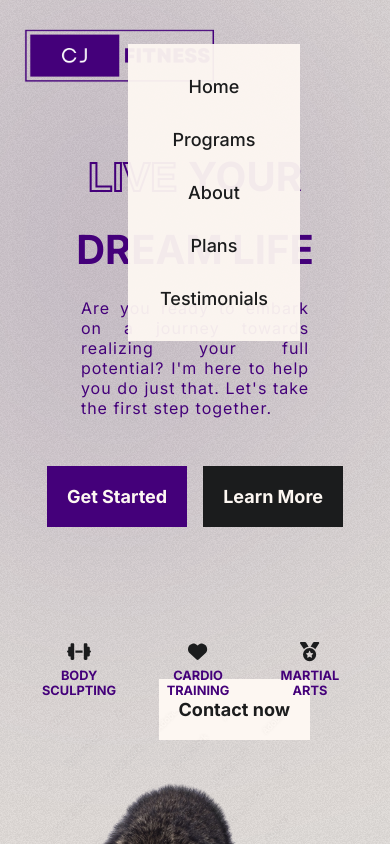
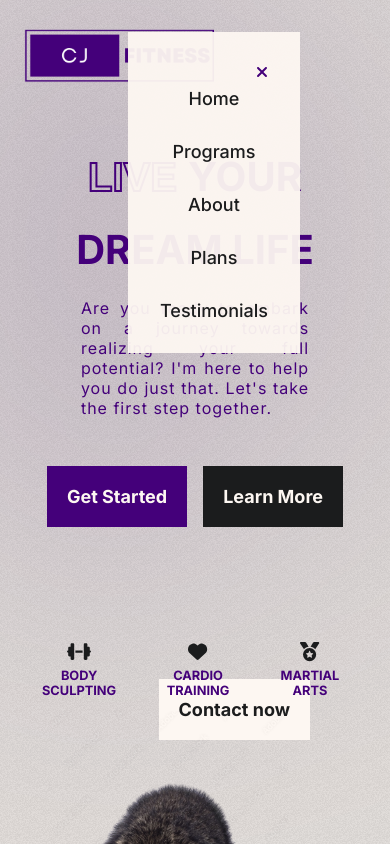
Before and after one commit to veronika-pomy/Fitness-Portfolio, a React (Create React App) app: page / in a window 390 px wide. Both pictures are taken after a click on the element 206 px from the left and 56 px from the top of the page. Shown: the top 844 px of the page. Built offline with nearby package versions, Linux system fonts and the light colour scheme; the HTML template or start-up script is replaced by a standard one.

Commit message:
added x mark to close header menu on mobile screens

```diff
--- a/package.json
+++ b/package.json
@@ -8,6 +8,7 @@
     "@fortawesome/free-brands-svg-icons": "^6.4.2",
     "@fortawesome/free-solid-svg-icons": "^6.4.2",
     "@fortawesome/react-fontawesome": "^0.2.0",
+    "@sendgrid/mail": "^7.7.0",
     "@testing-library/jest-dom": "^5.16.4",
     "@testing-library/react": "^13.3.0",
     "@testing-library/user-event": "^13.5.0",
--- a/src/components/Header.jsx
+++ b/src/components/Header.jsx
@@ -2,7 +2,7 @@ import React, { useState } from 'react';
 import '../style/Header.css';
 import Logo from '../assets/imgs/logo-1.png';
 import { FontAwesomeIcon } from '@fortawesome/react-fontawesome';
-import { faBars } from '@fortawesome/free-solid-svg-icons';
+import { faBars,faXmark } from '@fortawesome/free-solid-svg-icons';
 import { Link } from 'react-scroll';
 
 // TODO: add close btn to the mobile menu
@@ -29,6 +29,11 @@ const Header = () => {
           <ul
             className='menu'
           >
+            {(isMenuOpen === true && mobileScreen === true) ?
+              <FontAwesomeIcon icon={faXmark} className='mobile-menu-close' onClick={() => setOpenMenu(false)}/>
+              :
+              <></>
+            }
             <li className="home">
               <Link spy={true} span={true} smooth={true} to='hero' activeClass='active' onClick={() => setOpenMenu(false)}>Home</Link>
             </li>
@@ -44,7 +49,7 @@ const Header = () => {
             <li className="testimonials">
               <Link spy={true} span={true} smooth={true} to='testimonials' onClick={() => setOpenMenu(false)}>Testimonials</Link>
             </li>
-        </ul>
+          </ul>
         }
     </div>
   )
--- a/src/style/Header.css
+++ b/src/style/Header.css
@@ -55,5 +55,14 @@
         color: var(--purple);
         font-size: 2rem;
         margin-left: 8rem;
+        cursor: pointer;
+    }
+
+    .mobile-menu-close {
+        color: var(--purple);
+        font-size: 1rem;
+        align-self: end;
+        margin-bottom: -1.5rem;
+        cursor: pointer;
     }
 }
```
Also changed, not shown: 1 other file (tests, documents, lock files or other folders).
